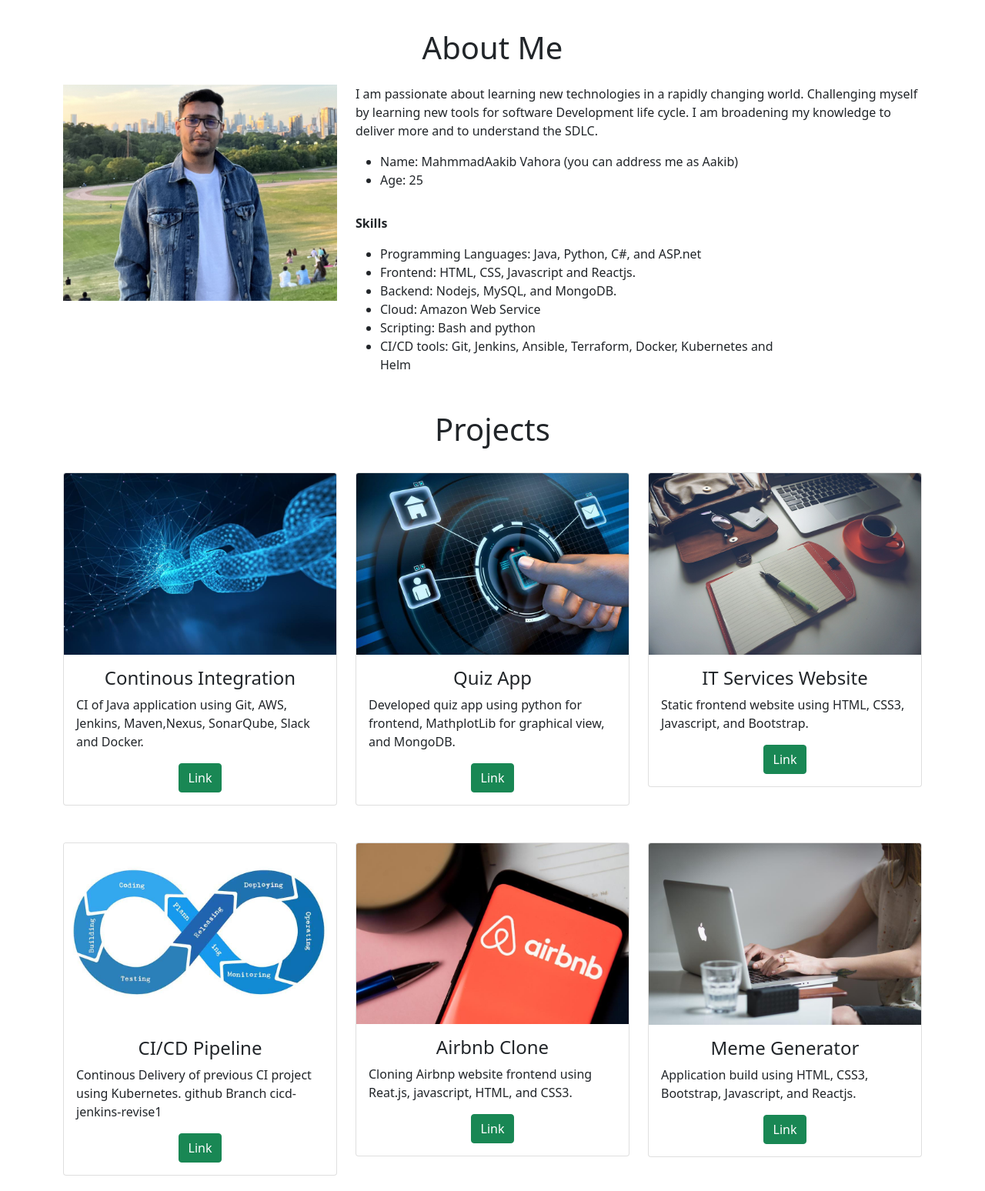
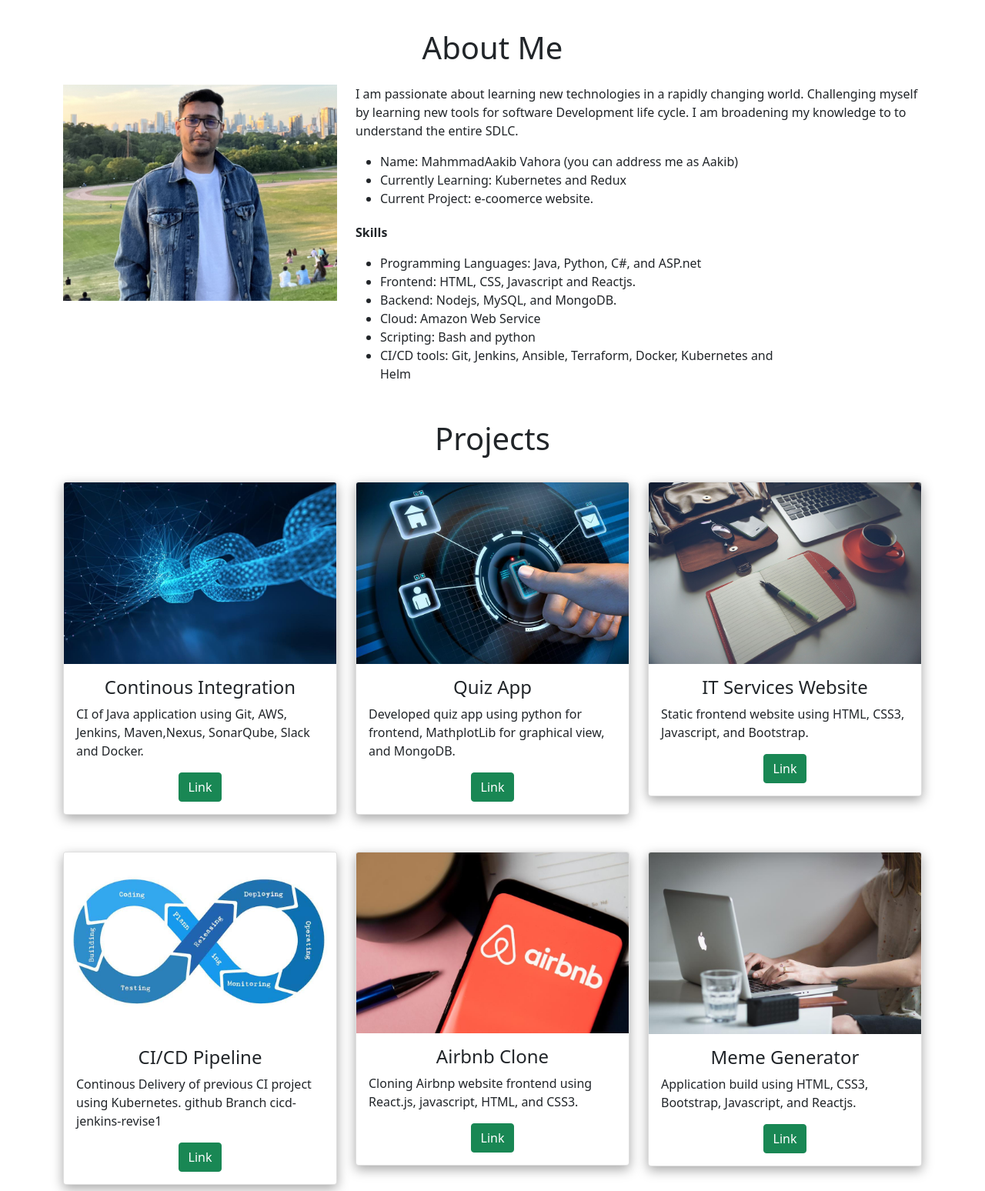
Before and after one commit to Aakibvah/Aakibvah.github.io, a plain HTML site: page index.html in a window 1280 px wide. Shown: the part 810-2358 px from the top of the page at 77% size. Drawn offline with nearby package versions, Linux system fonts and the light colour scheme.

Commit message:
Add files via upload

```diff
--- a/index.html
+++ b/index.html
@@ -60,26 +60,27 @@
 
                 <div class="col-lg-8">
                     <p>I am passionate about learning new technologies in a rapidly changing world. Challenging myself by learning new tools for software
-                        Development life cycle. I am broadening my knowledge to deliver more and to understand the SDLC.
+                        Development life cycle. I am broadening my knowledge to to understand the entire SDLC.
                     </p>
                     <div class="row mt-3">
                         <div class="col-md-9">
                             <ul>
-                                <li>Name: MahmmadAakib Vahora (you can address me as Aakib)</li>
-                                <li>Age: 25</li>
+                                <li><span>Name: </span> MahmmadAakib Vahora (you can address me as Aakib)</li>
+                                <li><span>Currently Learning: </span> Kubernetes and Redux</li>
+                                <li><span>Current Project:</span> e-coomerce website.</li>
                             </ul>
                         </div>
                     </div>
-                    <div class="row mt-3">
+                    <div class="row mt-1">
                         <p> <strong>Skills</strong>
                             <div class="col-md-9">
                                 <ul>
-                                    <li>Programming Languages: Java, Python, C#, and ASP.net </li>
-                                    <li>Frontend: HTML, CSS, Javascript and Reactjs.</li>
-                                    <li>Backend: Nodejs, MySQL, and MongoDB.</li>
-                                    <li>Cloud: Amazon Web Service</li>
-                                    <li>Scripting: Bash and python</li>
-                                    <li>CI/CD tools: Git, Jenkins, Ansible, Terraform, Docker, Kubernetes and Helm</li>
+                                    <li><span>Programming Languages:</span> Java, Python, C#, and ASP.net </li>
+                                    <li><span>Frontend:</span> HTML, CSS, Javascript and Reactjs.</li>
+                                    <li><span>Backend:</span> Nodejs, MySQL, and MongoDB.</li>
+                                    <li><span>Cloud:</span> Amazon Web Service</li>
+                                    <li><span>Scripting:</span> Bash and python</li>
+                                    <li><span>CI/CD tools:</span> Git, Jenkins, Ansible, Terraform, Docker, Kubernetes and Helm</li>
                                 </ul>
                             </div>
 
@@ -108,7 +109,7 @@
                         </div>
                     </div>
                 </div>
-
+                <br>
                 <div class="col-lg-4 mt-4">
                     <div class="card portfolioContent">
                         <img class="card-img-top" src="images/portfolioImage2.jpg" alt="Card image" style="width:100%">
@@ -124,7 +125,7 @@
                         </div>
                     </div>
                 </div>
-
+                <br>
                 <div class="col-lg-4 mt-4">
                     <div class="card portfolioContent">
                         <img class="card-img-top" src="images/portfolioImage3.jpg" alt="Card image" style="width:100%">
@@ -161,14 +162,14 @@
                         <img class="card-img-top" src="images/portfolioImage5.jpg" alt="Card image" style="width:100%">
                         <div class="card-body">
                             <h4 class="card-title"> Airbnb Clone</h4>
-                            <p class="card-text">Cloning Airbnp website frontend using Reat.js, javascript, HTML, and CSS3.</p>
+                            <p class="card-text">Cloning Airbnp website frontend using React.js, javascript, HTML, and CSS3.</p>
                             <div class="text-center">
                                 <a href="https://github.com/Aakibvah/airbnb-clone.git" class="btn btn-success">Link</a>
                             </div>
                         </div>
                     </div>
                 </div>
-
+                <br>
                 <div class="col-lg-4 mt-4">
                     <div class="card portfolioContent">
                         <img class="card-img-top" src="images/portfolioImage6.jpg" alt="Card image" style="width:100%">
--- a/style.css
+++ b/style.css
@@ -4,12 +4,9 @@
 }
 @media only screen and (max-width: 420px) {
     .hero_title {
+      margin-top: 5rem;
       font-size: 3rem;
-      margin-top: 10rem;
     }
-  }
-
-@media only screen and (max-width:420px){
     .bgimage{
         height:55vh;
         background: url('images/portfolioImage1.jpg');
@@ -25,14 +22,12 @@
         background-size:cover;
         position:relative;
     }
-}
 
-/* text css above hero image*/
-@media only screen and (min-width: 421px){
     .hero_title {
         font-size: 4.5rem;
     }
 }
+
 .hero_desc {
     font-size: 2rem;
 }
@@ -74,8 +69,12 @@
     font-size: 36px;
     cursor: pointer;
 }
-.fa-facebook:hover,.fa-instagram:hover,.fa-twitter:hover,.fa-linkedin:hover, .fa-twitch:hover {
-    color: #008000;
+.fa-facebook:hover,.fa-twitter:hover,.fa-linkedin:hover, .fa-twitch:hover {
+    color: rgb(7, 213, 245);
+    background-color: white;
+}
+.fa-instagram:hover{
+    color:#fa5d3a
 }
 .fab {
     color: #000000;
@@ -84,3 +83,15 @@
 #footer {
     background-color: #808080;
     text-align: center;
+}
+
+.card{
+    transition: all 0.5s ease;
+    box-shadow: rgba(0, 0, 0, 0.35) 0px 5px 15px;
+}
+.card:hover{
+    transform: scale(1.06);
+}
+span{
+    font-weight: 500;
+}
```
Lines whose indentation alone changed are shown as unchanged.
